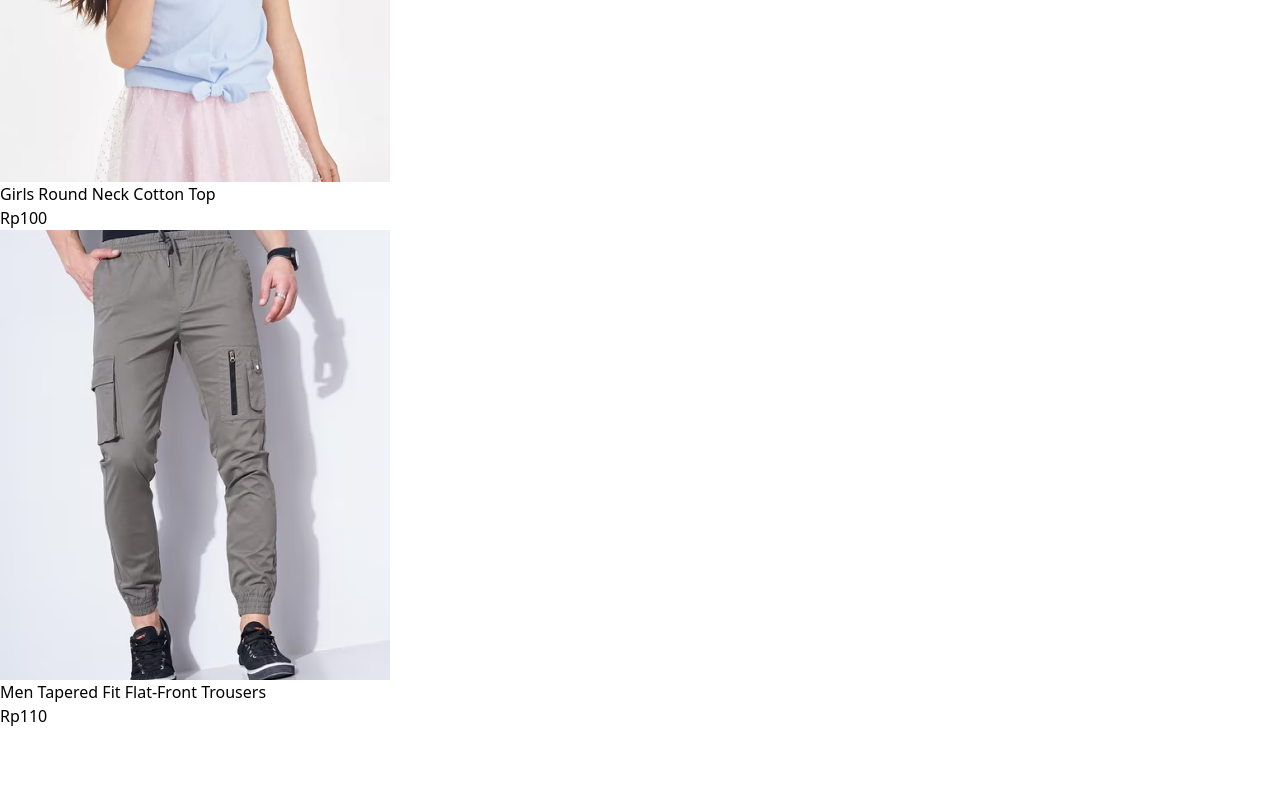
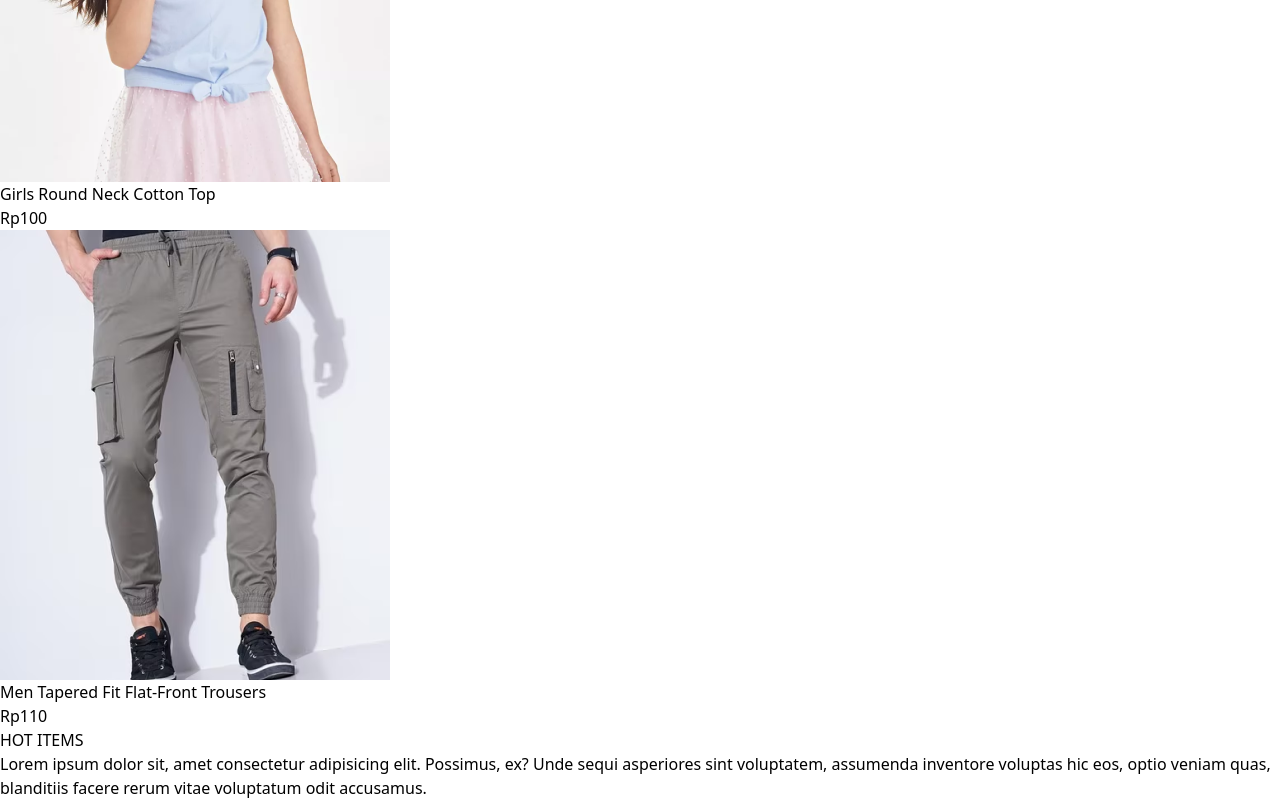
Before and after one commit to adibsya/Ecommerce-app, a React (Vite) app in the folder frontend/: page / in a window 1280 px wide. Shown: the part 7625-8425 px from the top of the page. Before the commit the page ends 8353 px from the top, so only its background shows below. Built offline with nearby package versions, Linux system fonts and the light colour scheme.

Commit message:
edit home.jsx

```diff
--- a/frontend/src/components/BestSeller.jsx
+++ b/frontend/src/components/BestSeller.jsx
@@ -1,6 +1,6 @@
 import React, { useContext, useEffect, useState } from 'react'
 import { ShopContext } from '../context/ShopContext'
-
+import Title from './Title';
 const BestSeller = () => {
 
 const {products} = useContext(ShopContext);
@@ -10,9 +10,15 @@ useEffect(() => {
 
     const bestProduct = products.filter((item) =>(item.bestseller));
     setBestSeller(bestProduct.slice(0,5));
-},{})
+},[])
   return (
-    <div>BestSeller</div>
+    <div className='my-10'>
+      <div className='text-center py-8 text-3xl'>
+        <Title text1={'HOT'} text2={'ITEMS'} />
+        <p className='w-3/4 m-auto text-xs sm:text-sm md:text-base'>Lorem ipsum dolor sit, amet consectetur adipisicing elit. Possimus, ex? Unde sequi asperiores sint voluptatem, assumenda inventore voluptas hic eos, optio veniam quas, blanditiis facere rerum vitae voluptatum odit accusamus.
+        </p>
+      </div>
+    </div>
   )
 }
 
--- a/frontend/src/main.jsx
+++ b/frontend/src/main.jsx
@@ -4,6 +4,7 @@ import './index.css'
 import App from './App.jsx'
 import { BrowserRouter } from 'react-router-dom'
 import ShopContextProvider from './context/ShopContext.jsx'
+import BestSeller from './components/BestSeller.jsx'
 
 
 createRoot(document.getElementById('root')).render(
--- a/frontend/src/pages/Home.jsx
+++ b/frontend/src/pages/Home.jsx
@@ -1,12 +1,14 @@
 import React from 'react'
 import Hero from '../components/Hero'
 import LatestCollection from '../components/LatestCollection'
+import BestSeller from '../components/BestSeller'
 
 const Home = () => {
   return (
     <div>
       <Hero />
       <LatestCollection />
+      <BestSeller />
     </div>
   )
 }
```
